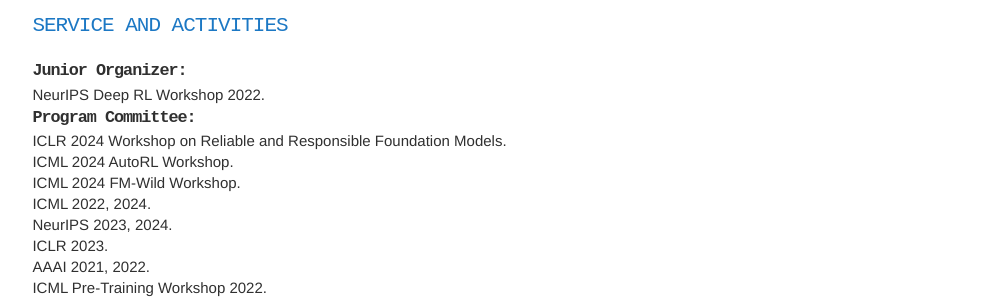
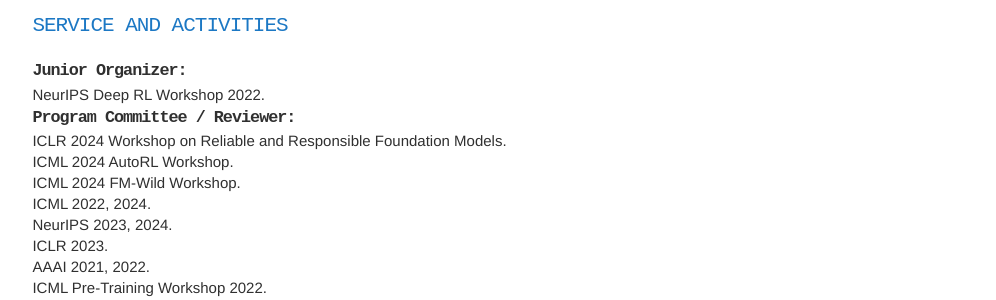
Before and after one commit to vuoristo/vuoristo.github.io, a Jekyll site: the page built from index.html, in a window 1280 px wide and 900 px high, scrolled down 2368 px. Shown: the part 487-787 px from the top of the window, without its empty margins (166-1162 px from the left). Built offline with Jekyll 4.4.1, drawn with Linux system fonts in a browser that asks for light colours; nearby versions of some CDN libraries; some web fonts are replaced.

Commit message:
Add clarifying note about reviwer venues

```diff
--- a/_includes/service.html
+++ b/_includes/service.html
@@ -6,7 +6,7 @@
                 {% for junior_organizer in site.data.junior_organizer %}
                     <p>{{ junior_organizer.venue }}.</p>
                 {% endfor %}
-            <h1>Program Committee: </h1>
+            <h1>Program Committee / Reviewer: </h1>
                 {% for reviewer_venue in site.data.reviewer_venues %}
                 <p>{{ reviewer_venue.venue }}.</p>
                 {% endfor %}
```
